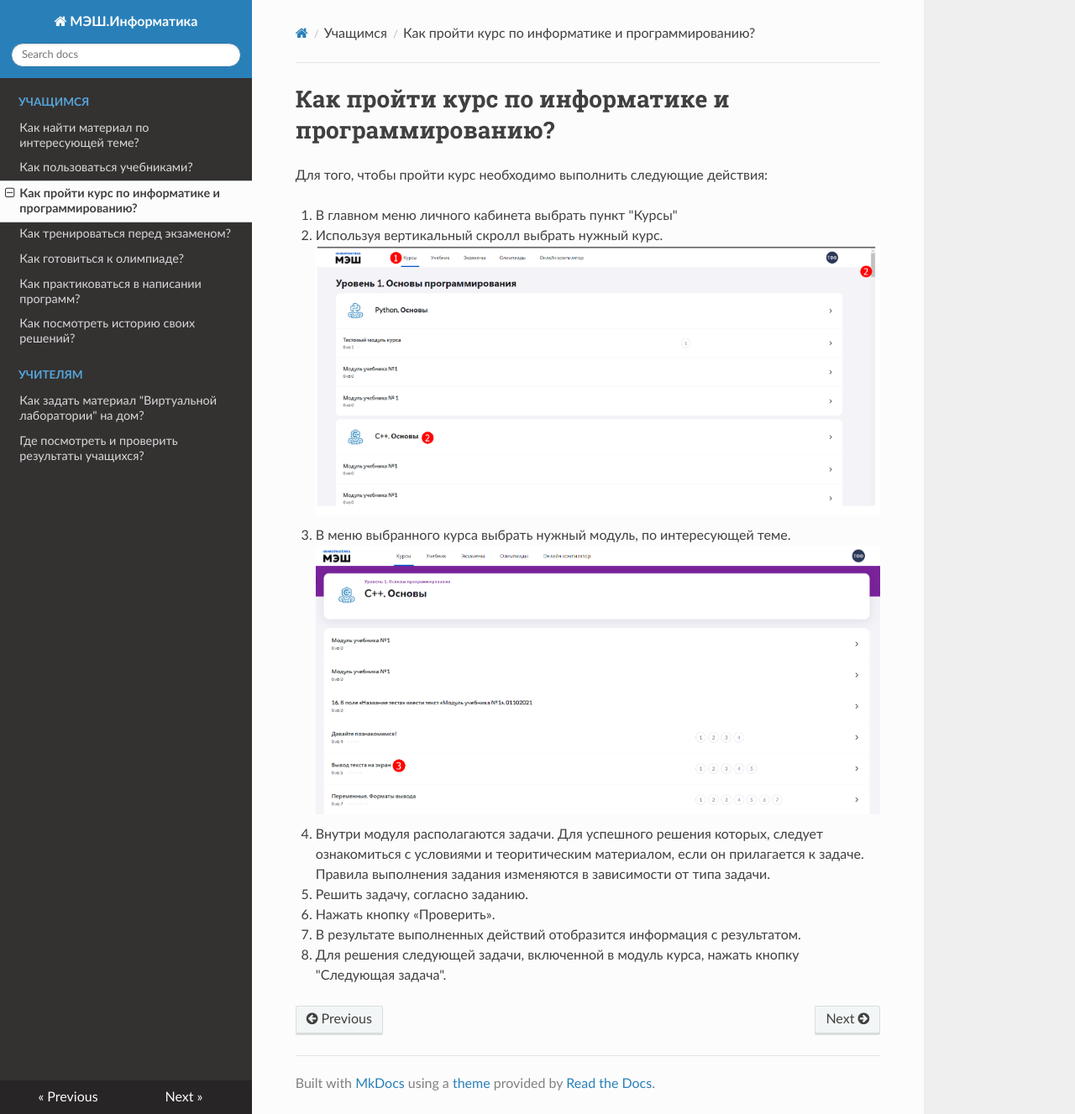
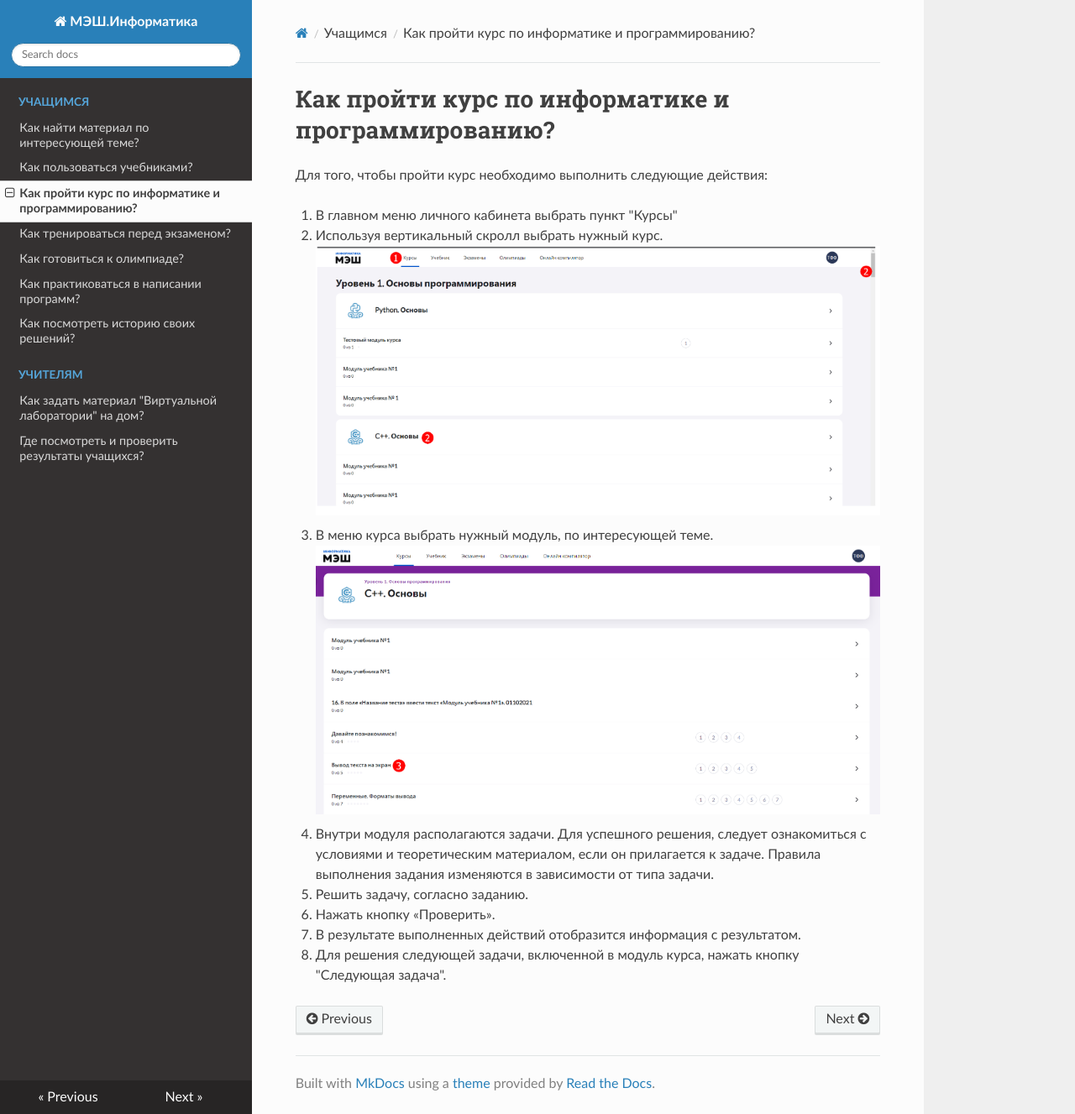
Before and after one commit to InfinniPlatform/mes.informatics.readthedocs, an MkDocs documentation site: the page built from docs/01-for-students/1.3.md, in a window 1280 px wide and 1327 px high. Shown: the whole window at 84% size. Built offline with MkDocs 1.6.1, drawn with Linux system fonts in a browser that asks for light colours; nearby versions of some CDN libraries.

Commit message:
chore: добавление контента в инструкции

```diff
--- a/docs/01-for-students/1.3.md
+++ b/docs/01-for-students/1.3.md
@@ -5,9 +5,9 @@
 1. В главном меню личного кабинета выбрать пункт "Курсы"
 2. Используя вертикальный скролл выбрать нужный курс.
 ![курсы](../_images/01-for-students/5.png)
-3. В меню выбранного курса выбрать нужный модуль, по интересующей теме.
+3. В меню курса выбрать нужный модуль, по интересующей теме.
 ![курсы](../_images/01-for-students/5.1.png)
-4. Внутри модуля располагаются задачи. Для успешного решения которых, следует ознакомиться с условиями и теоритическим материалом, если он прилагается к задаче. Правила выполнения задания изменяются в зависимости от типа задачи.
+4. Внутри модуля располагаются задачи. Для успешного решения, следует ознакомиться с условиями и теоретическим материалом, если он прилагается к задаче. Правила выполнения задания изменяются в зависимости от типа задачи.
 5. Решить задачу, согласно заданию.
 6. Нажать кнопку «Проверить».
 7. В результате выполненных действий отобразится информация с результатом.
```
Also changed, not shown: docs/01-for-students/1.6.md (+1 -1 lines).
